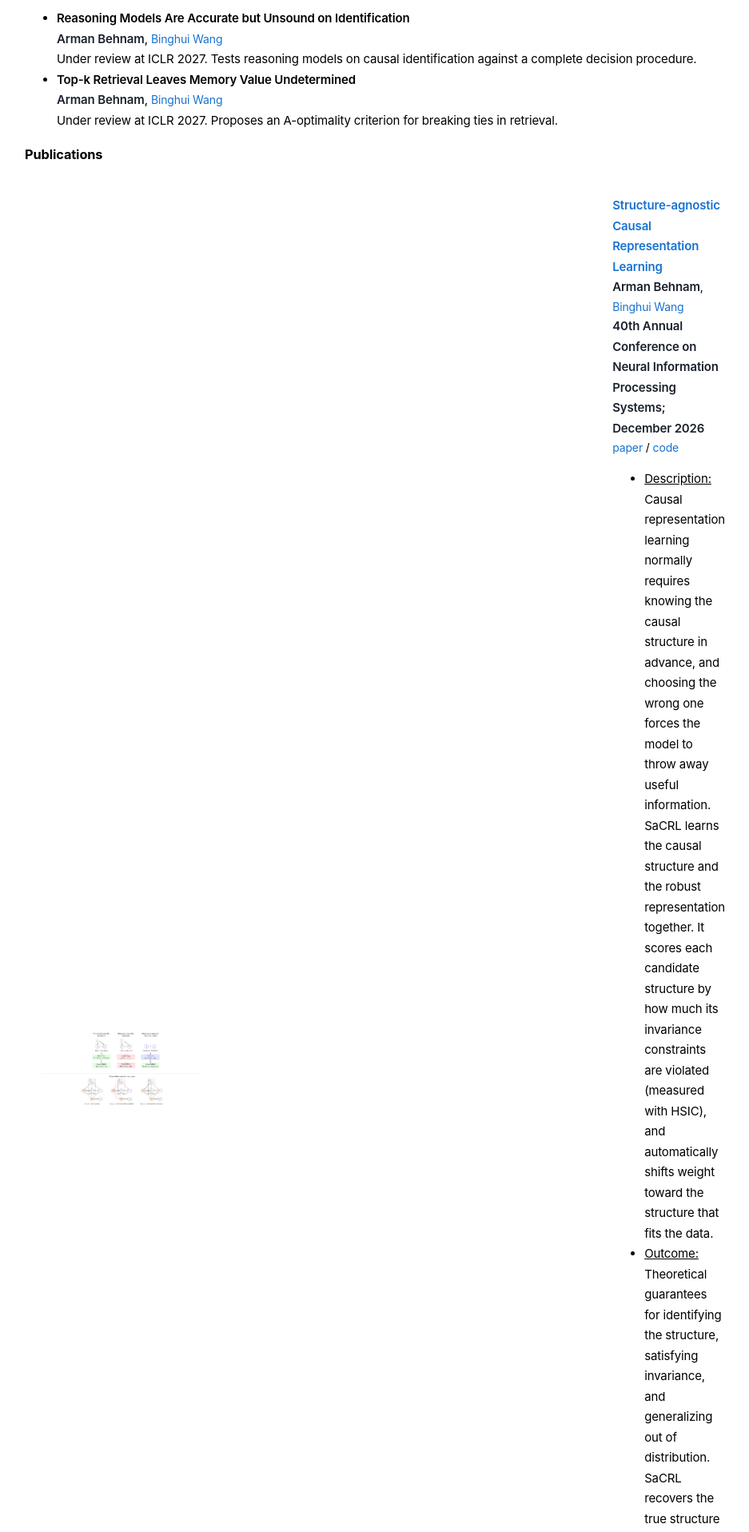
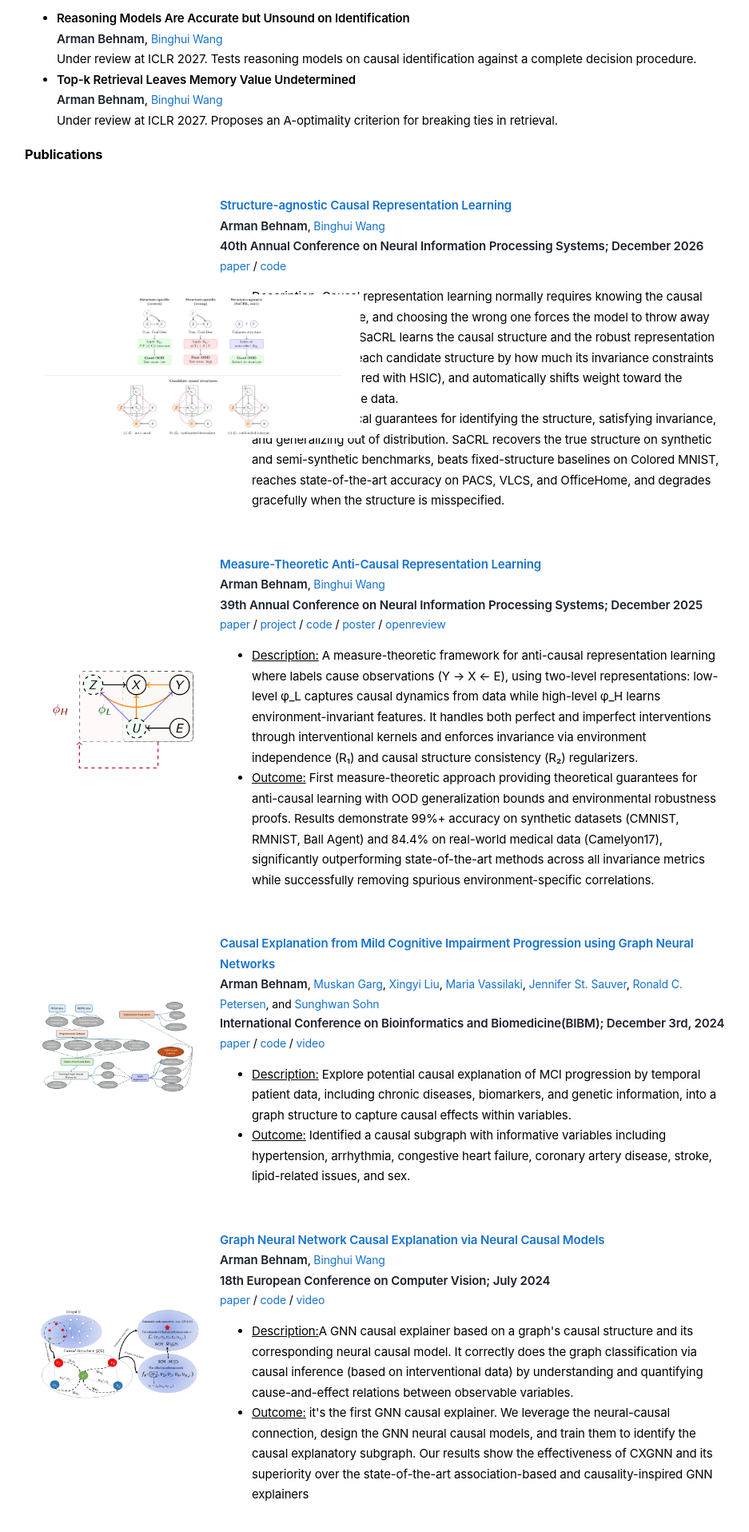
Before and after one commit to ArmanBehnam/ArmanBehnam.github.io, a Jekyll site: the page built from index.html, in a window 1280 px wide. Shown: the part 1419-3335 px from the top of the page at 80% size, without its empty margins (161-1098 px from the left). Built offline with Jekyll 4.4.1, drawn with Linux system fonts in a browser that asks for light colours.

```diff
--- a/index.html
+++ b/index.html
@@ -150,12 +150,11 @@ Right now, I am building <b>Internal World Models</b> with the help of causal re
 
 <table style="width:100%;border:0px;border-spacing:0px;border-collapse:separate;margin-right:auto;margin-left:auto;"><tbody>
   <tr>
-	  <td style="padding:20px;width:35%;vertical-align:middle">
-            <div class="one" style="width:100%; height:auto;">
-    <img src='images/sacrl.png' style="width:100%; height:auto;">
-      </div>
+    <td style="padding:20px;width:25%;vertical-align:middle">
+      <div class="one">
+    <img src='images/sacrl.png' width="400">
+	  </div>
     </td>
-    <td style="padding:20px;width:65%;vertical-align:middle">
     <td style="padding:20px;width:75%;vertical-align:middle">
       <a href="https://arxiv.org/abs/2610.00968">
     <papertitle>Structure-agnostic Causal Representation Learning</papertitle>
```
